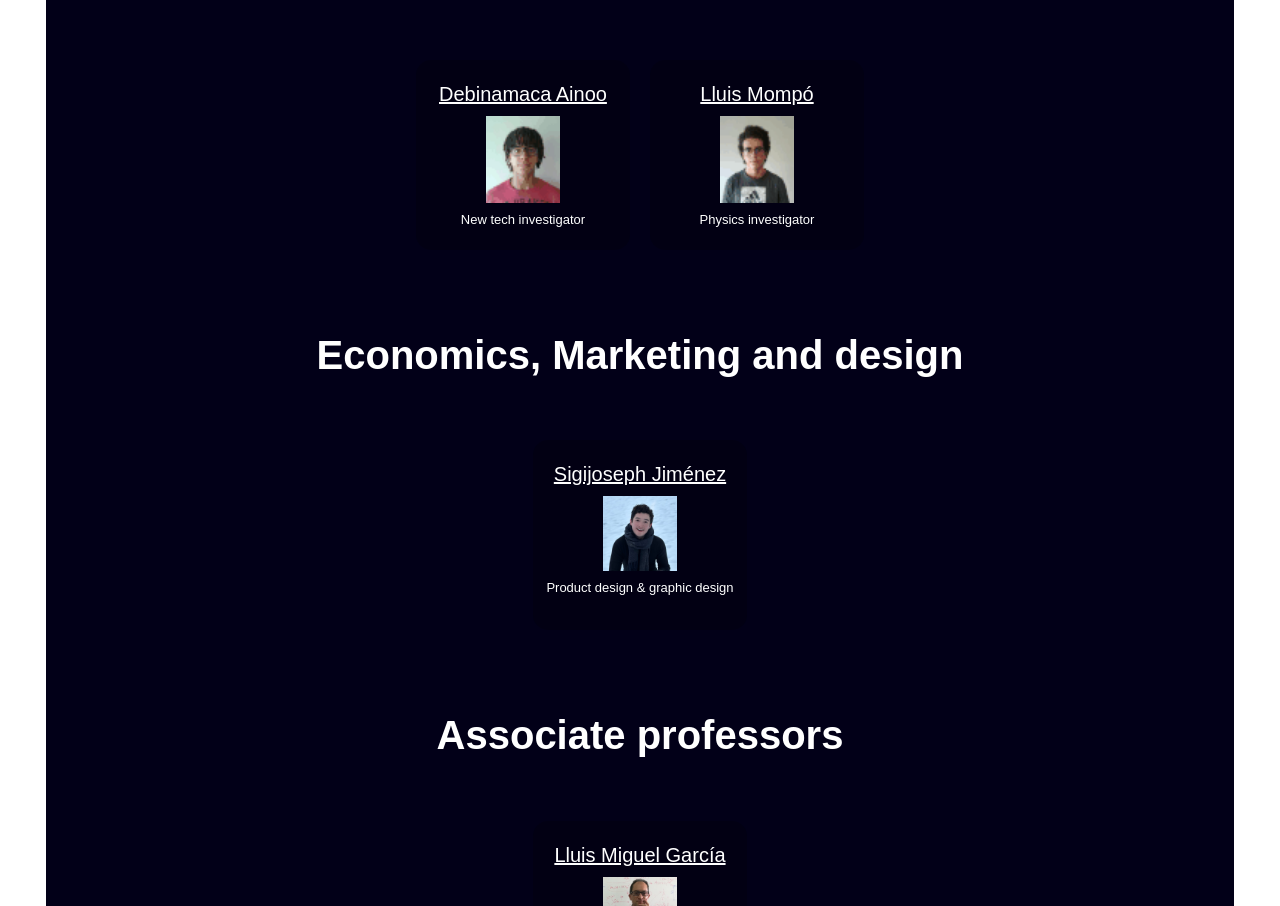
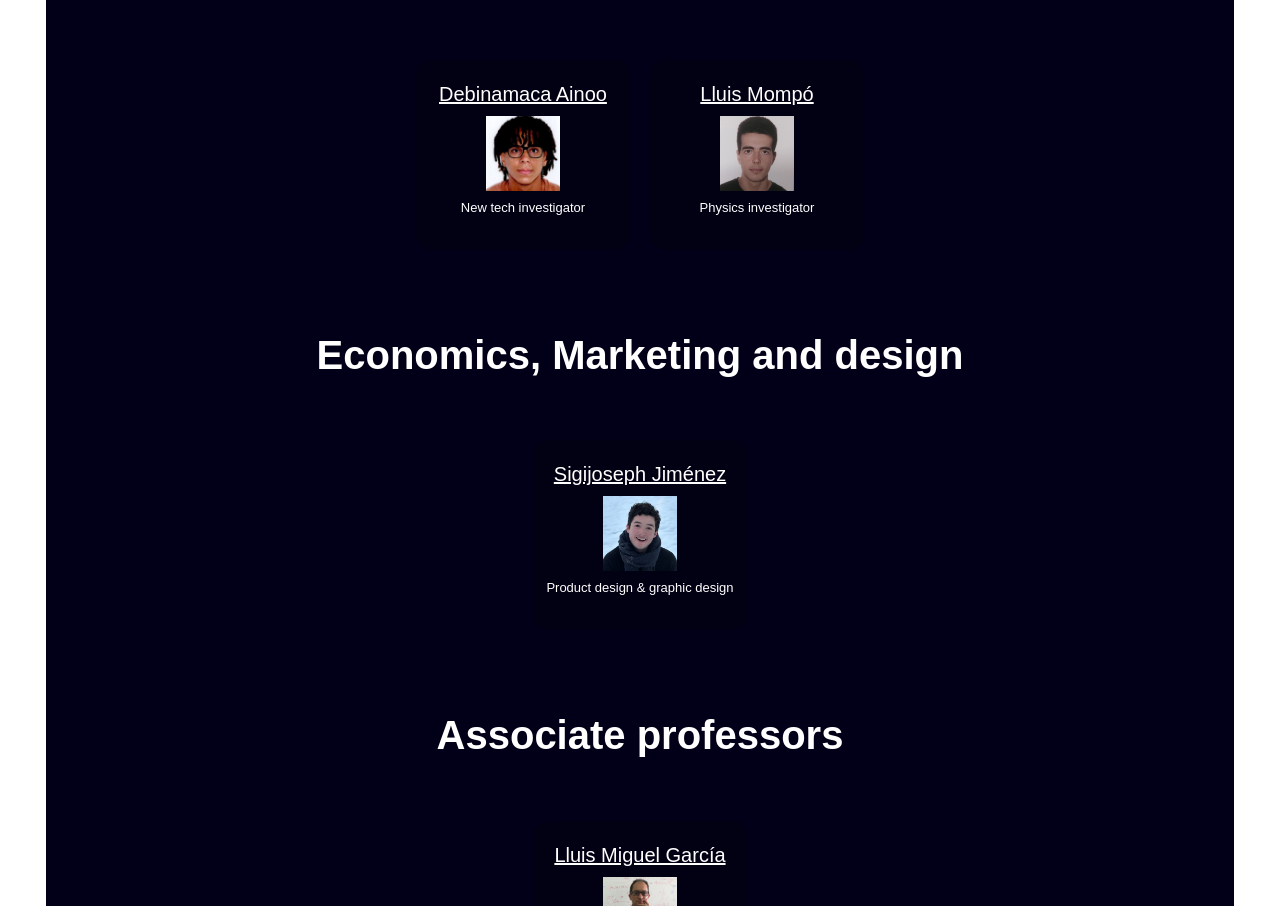
Before and after one commit to Innova-Physics-UPV/innova-physics-UPV.github.io, a plain HTML site: page sections/team/team.html in a window 1280 px wide. Shown: the part 1218-2124 px from the top of the page. Drawn offline with Linux system fonts and the light colour scheme.

Commit message:
Modified images

```diff
--- a/index.css
+++ b/index.css
@@ -111,7 +111,7 @@ body a {
 .desccontainer p {
   padding-left: 40px;
   color: white;
-  font-size: 13px;
+  font-size: 12px;
   padding-right: 40px;
   text-align: justify;
 }
--- a/sections/team/team.html
+++ b/sections/team/team.html
@@ -72,7 +72,7 @@
                     <div class="personcontainer">
                         <br>
                         <p style="font-size:20px; text-decoration: underline;">Debinamaca Ainoo</p>
-                        <img src=" ../../participants/debi.gif">
+                        <img src=" ../../participants/debi.jpg">
                         <p>New tech investigator</p>
                     </div>
 
@@ -80,7 +80,7 @@
                     <div class="personcontainer">
                         <br>
                         <p style="font-size:20px; text-decoration: underline;">Lluis Mompó</p>
-                        <img src=" ../../participants/lluis.gif">
+                        <img src=" ../../participants/lluis.jpg">
                         <p>Physics investigator</p>
                     </div>
 
@@ -94,7 +94,7 @@
                     <div class="personcontainer">
                         <br>
                         <p style="font-size:20px; text-decoration: underline;">Sigijoseph Jiménez</p>
-                        <img src=" ../../participants/sigi.jfif">
+                        <img src=" ../../participants/sigi.jpg">
                         <p>Product design & graphic design</p>
                     </div>
 
```
Also changed, not shown: participants/debi.gif (deleted), participants/debi.jpg (added), participants/lluis.gif (deleted), participants/lluis.jpg (added), participants/sigi.jfif (deleted), participants/sigi.jpg (added).
